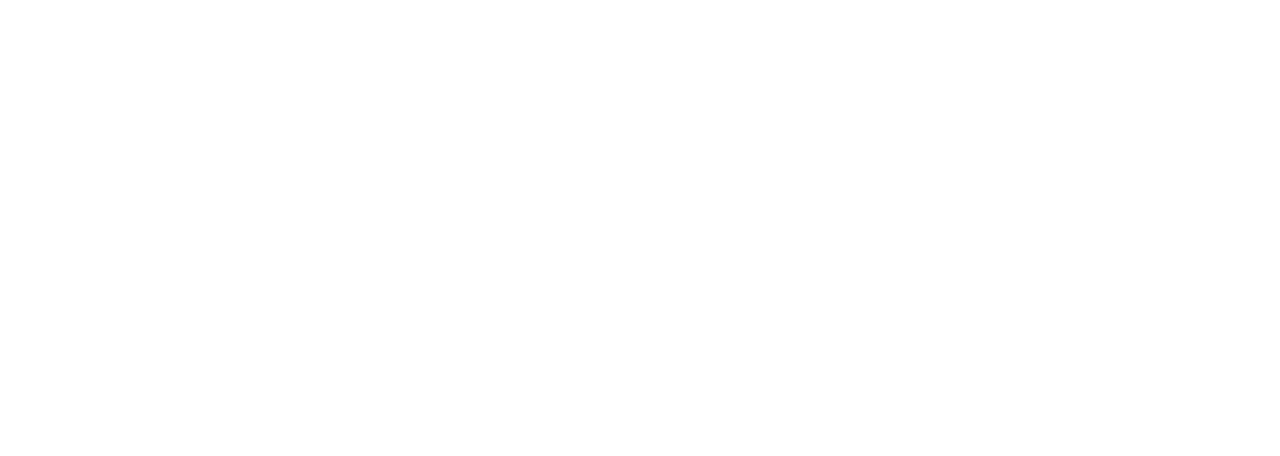
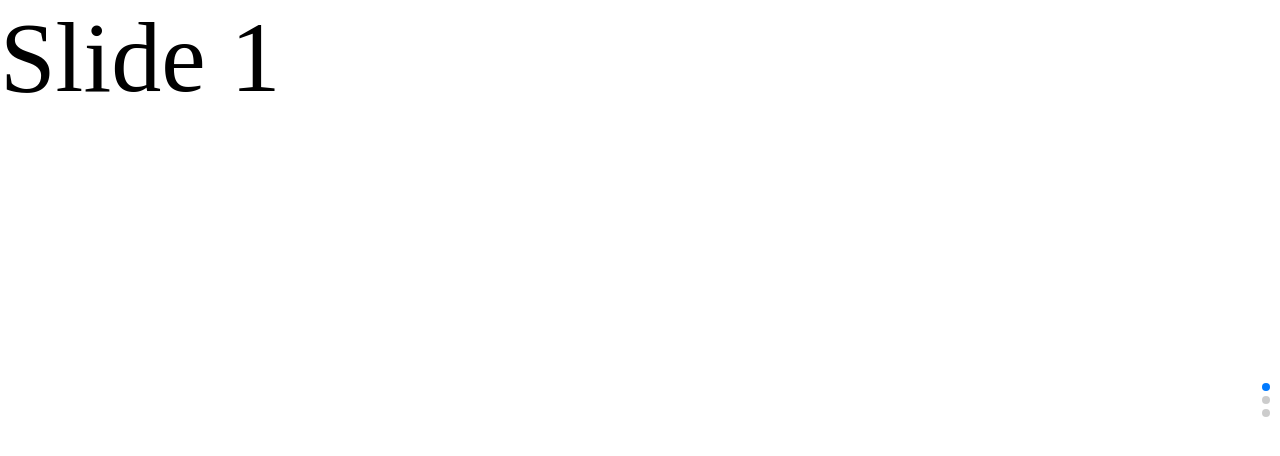
Before and after one commit to timor2015/wei_test1, a website: page index.html in a window 1280 px wide. Drawn offline with Linux system fonts and the light colour scheme.

Commit message:
swiper滑动结构搭建完成

```diff
--- a/index.html
+++ b/index.html
@@ -16,6 +16,18 @@
 
 
 
+<div class="con">
+	<div class="swiper-container" id="wei">
+	    <div class="swiper-wrapper">
+	        <div class="swiper-slide">Slide 1</div>
+	        <div class="swiper-slide">Slide 2</div>
+	        <div class="swiper-slide">Slide 3</div>
+	    </div>
+	    <!-- 如果需要分页器 -->
+	    <div class="swiper-pagination"></div>
+	</div>
+</div>
+
 
 
 
--- a/src/js/index.js
+++ b/src/js/index.js
@@ -0,0 +1,10 @@
+
+setTimeout(function(){
+	var mySwiper = new Swiper ('.swiper-container', {
+	    direction: 'vertical',
+	    loop: true,
+
+	    // 如果需要分页器
+	    pagination: '.swiper-pagination',
+	});
+}, 300);
--- a/src/scss/index.scss
+++ b/src/scss/index.scss
@@ -1 +1,16 @@
 $color : #F685B5;
+
+*{
+	margin : 0px;
+	padding : 0px;
+}
+
+html, body, .con{
+	width : 100%;
+	height : 100%;
+}
+
+#wei{
+	width : 100%;
+	height : 100%;
+}
```
Also changed, not shown: src/css/index.css.
